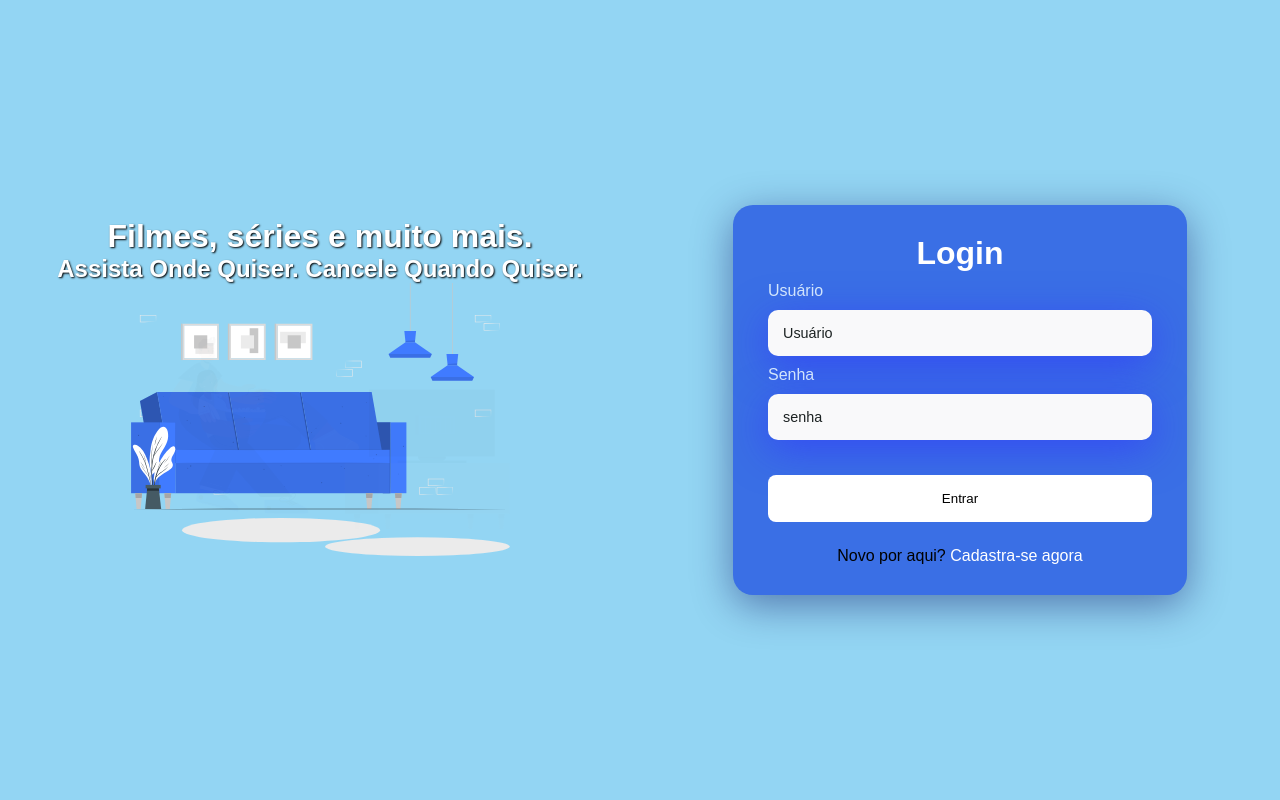
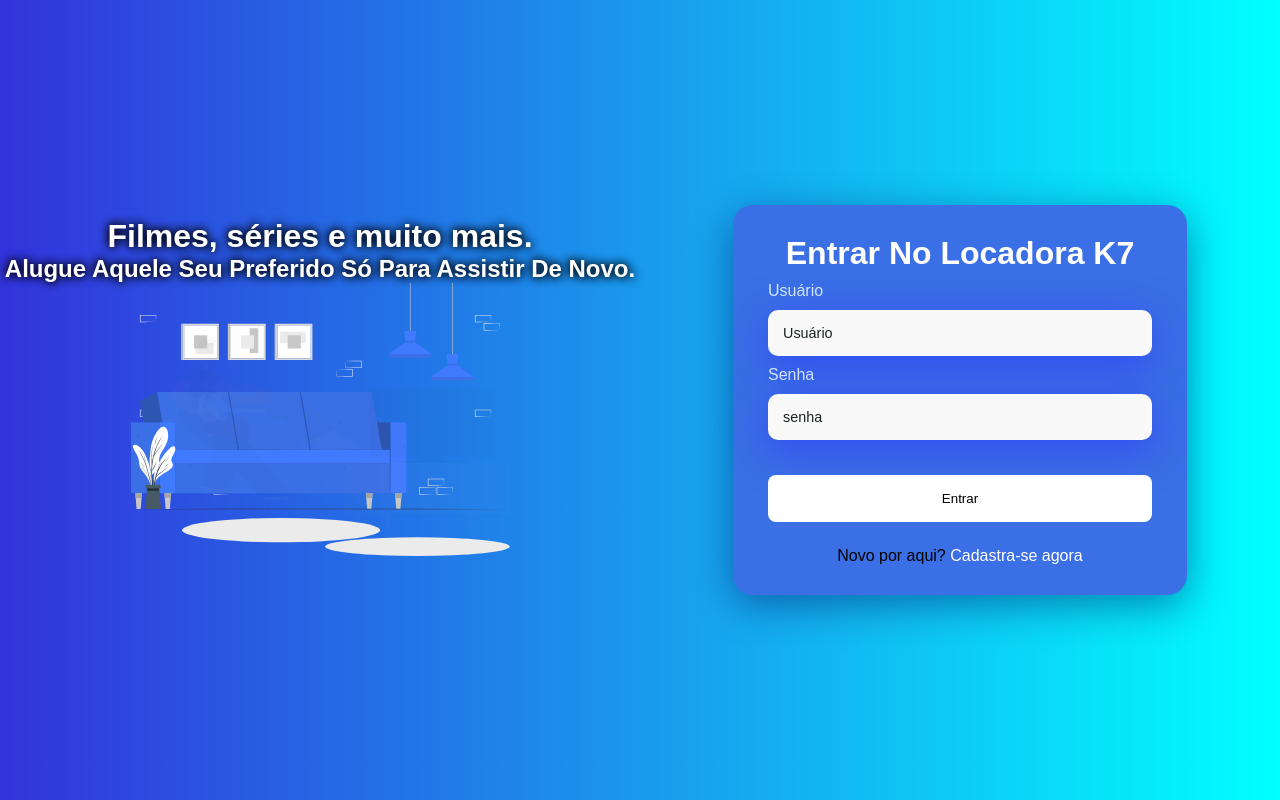
Before and after one commit to paulofreitas-py/Locadora-K7, a PHP site: page / in a window 1280 px wide. Run offline with PHP 8.4, Linux system fonts and the light colour scheme.

Commit message:
alteração na peleta de cores do site

```diff
--- a/assets/css/style.css
+++ b/assets/css/style.css
@@ -14,6 +14,7 @@ form {
 
 html body {
   background-color: #93d5f3;
+  background-image: linear-gradient(to right, rgb(51, 51, 219), cyan);
 }
 html body a {
   color: white;
@@ -42,14 +43,14 @@ html body a:focus {
 }
 .main__login__left > h1 {
   color: white;
-  text-shadow: 1px 1px 2px black;
+  text-shadow: 1px 1px 10px black, -1px -1px 10px black;
 }
 .main__login__left > h2 {
   text-align: center;
   text-transform: capitalize;
   color: rgb(255, 255, 255);
   font-weight: bolder;
-  text-shadow: 1px 1px 2px black;
+  text-shadow: 1px 1px 10px black, -1px -1px 10px black;
 }
 .main__login__left > img {
   width: 70%;
--- a/assets/sass/layout/_base-site.scss
+++ b/assets/sass/layout/_base-site.scss
@@ -14,6 +14,7 @@ html {
 
     body {
       background-color: colors.$colors-primary;
+      background-image: linear-gradient(to right, rgb(51, 51, 219), cyan);
       a {
         color: white;
         &:hover{
--- a/assets/sass/layout/_glob.scss
+++ b/assets/sass/layout/_glob.scss
@@ -1,4 +1,4 @@
-@forward "header=site" as header-site-*;
+@forward "header-site" as header-site-*;
 @forward "base-site" as base-site-*;
 @forward "footer-site" as footer-site-*;
 @forward "lateral-esquerda" as lateral-esquerda-*;
--- a/assets/sass/pages/_glob.scss
+++ b/assets/sass/pages/_glob.scss
@@ -1 +1,2 @@
 @forward "index" as index-*;
+@forward "cadastro" as cadastro-*;
--- a/assets/sass/pages/_index.scss
+++ b/assets/sass/pages/_index.scss
@@ -19,14 +19,14 @@
         > {
             h1{
                 color: white;
-                text-shadow: 1px 1px 2px black ;
+                text-shadow: 1px 1px 10px black ,-1px -1px 10px black ;
             }
             h2 {
                 text-align: center;
                 text-transform: capitalize;
                 color:abstracts.$colors-title-login;
                 font-weight: bolder;
-                text-shadow: 1px 1px 2px black ;
+                text-shadow: 1px 1px 10px black ,-1px -1px 10px black ;
             }
             img {
                 width:70%;
--- a/index.html
+++ b/index.html
@@ -16,13 +16,13 @@
         <div class="main__login">
             <div class="main__login__left">
                 <h1>Filmes, séries e muito mais.</h1>
-                <h2>Assista onde quiser. Cancele quando quiser.</h2>
+                <h2>alugue aquele seu preferido só para assistir de novo.</h2>
                 <img src="assets/img/movie-night-animate.svg" alt="gif do site">
             </div><!--final left-->
             <div class="main__login__right">
                 <div class="main__login__right__card">
                     <form action="home.html" method="post">
-                        <h1>Login</h1>
+                        <h1>Entrar no locadora k7</h1>
                         <div class="main__login__right__card__textfild">
                             <label for="usuario">Usuário</label>
                             <input type="text" name="usuario" id="usuario" placeholder="Usuário">
```
Also changed, not shown: cadastro.html (+4 -14 lines), assets/img/66bddddc9864ae74084ec48c79457bad.png (added), assets/img/bg.png (added), assets/img/bg_login.png (added), assets/img/post-office-animate.svg (deleted), assets/sass/pages/_cadastro.scss (line endings or trailing spaces), 1 other file.
